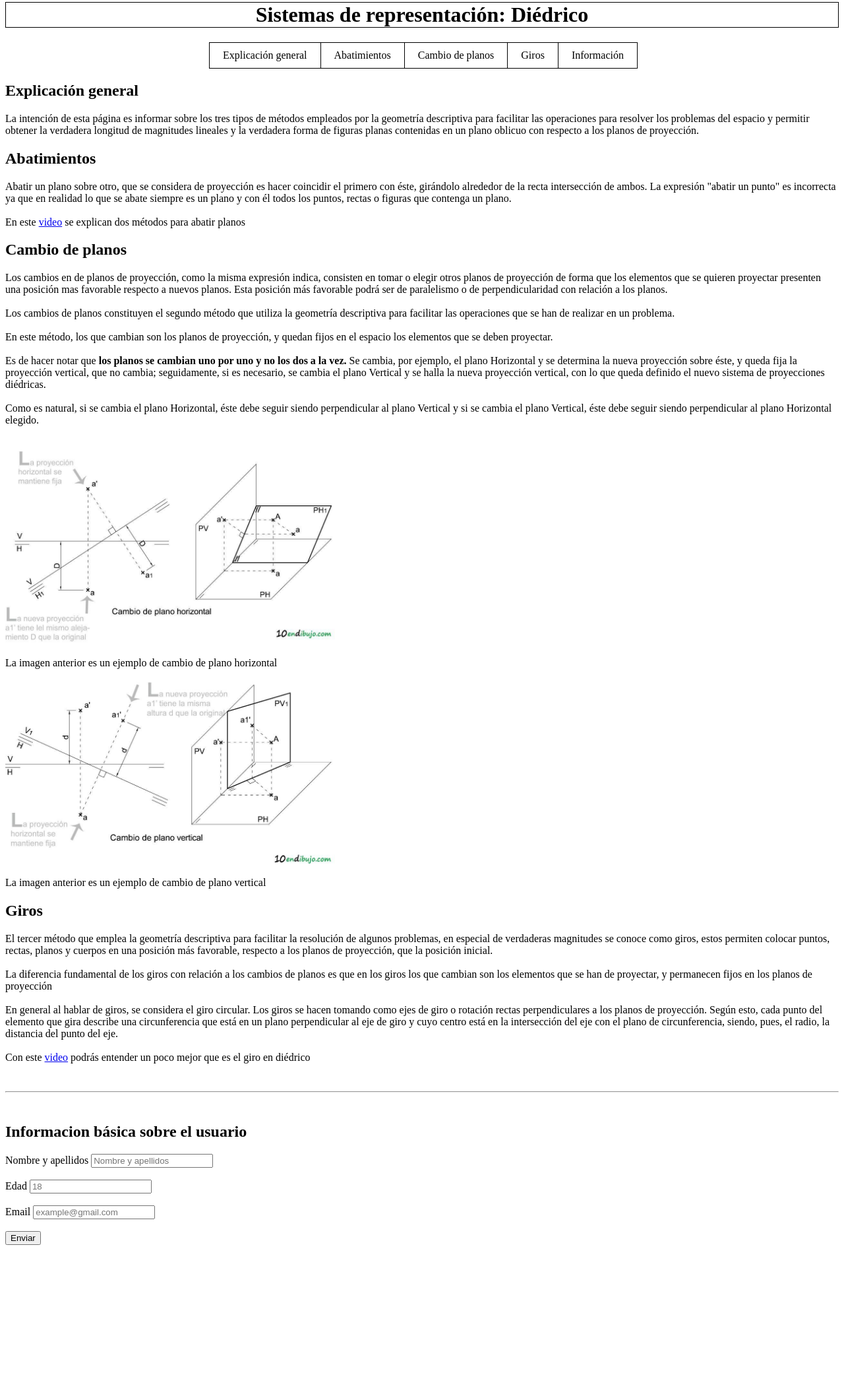
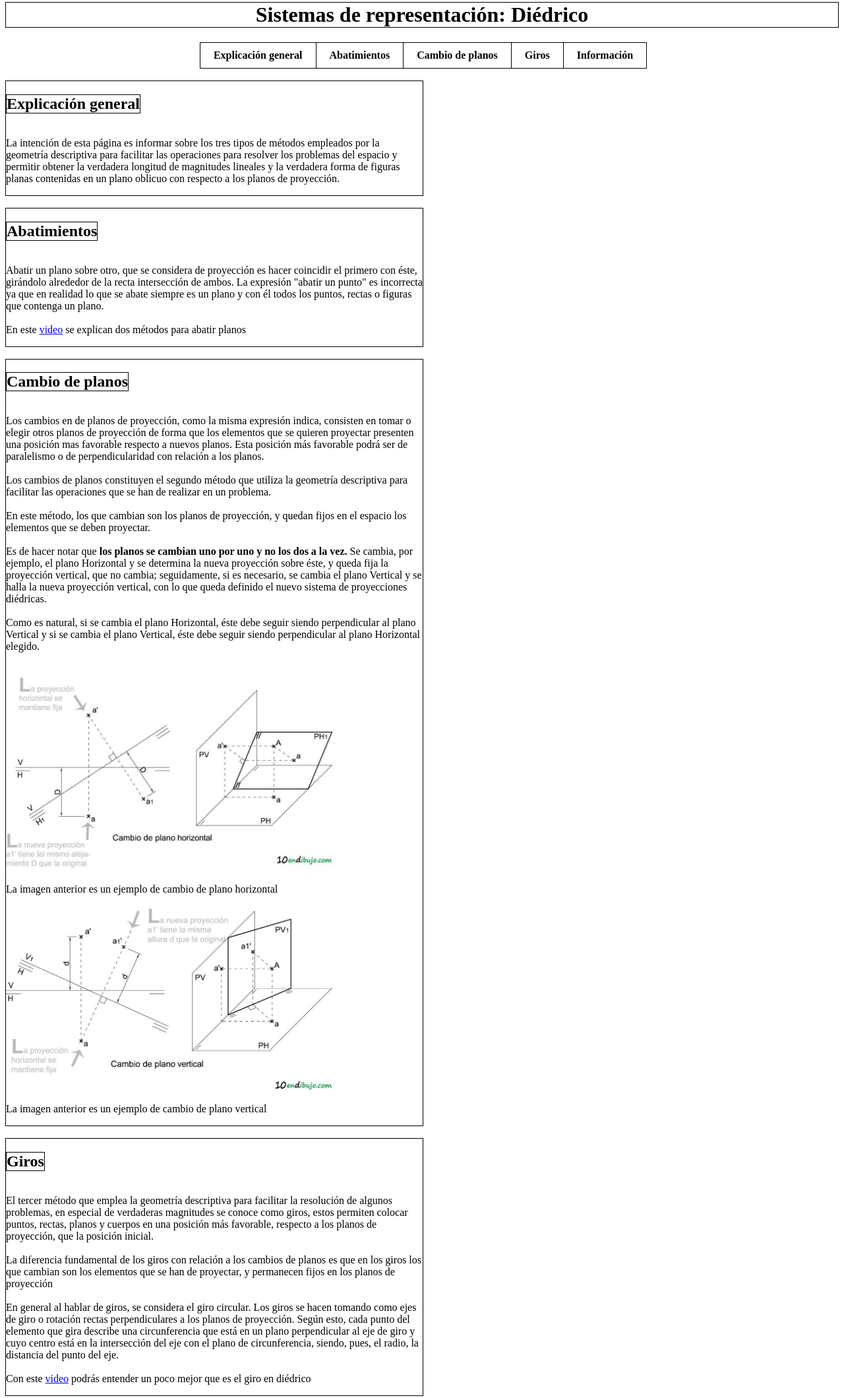
Before and after one commit to Jorgego30/Tarea-TICs-HTML, a plain HTML site: page Primera-web/index.html in a window 1280 px wide. Shown: the part 18-2137 px from the top of the page at 66% size. Before the commit the page ends 1913 px from the top, so only its background shows below. Drawn offline with Linux system fonts and the light colour scheme.

Commit message:
Empiezo a dar forma a la pagina metiendo los articulos en recuadros

```diff
--- a/Primera-web/index.html
+++ b/Primera-web/index.html
@@ -23,6 +23,8 @@
         </nav>
     </header>
 
+    <br/>
+
     <article class="post" id="Explicación-General" >
         <section>
             <h2>Explicación general</h2>
@@ -31,6 +33,8 @@
             con respecto a los planos de proyección.</p>
         </section>
     </article>
+
+    <br>
 
     <article class="post" id="Abatimientos">
         <section>
@@ -42,6 +46,8 @@
         En este <a href="https://youtu.be/xxF-EMrJiDA" target="_blank">video</a> se explican dos métodos para abatir planos</p>
         </section>
     </article>
+
+    <br>
 
     <article class="post" id="Cambio-de-Planos">
         <section>
@@ -69,6 +75,8 @@
         </section>
     </article>
 
+    <br>
+
     <article class="post" id="Giros">
         <section>
             <h2>Giros</h2>
@@ -90,19 +98,19 @@
     <br><hr><br>
 
     <div class="Información" id="Informacion">
-        <h2>Informacion básica sobre el usuario</h2>
+        <h2>Información básica sobre el usuario</h2>
         <form action="mailto:direccion@correo.com " enctype="text/plain" method="post">
 
             <label for="Nombre">Nombre y apellidos</label>
-            <input type="text" id="Nombre" placeholder="Nombre y apellidos"/>
+            <input class="input" type="text" id="Nombre" placeholder="Nombre y apellidos"/>
             <br><br>
             <label for="Edad">Edad</label>
-            <input type="number" id="Edad" placeholder="18"/>
+            <input class="input" type="number" id="Edad" placeholder="18"/>
             <br><br>
             <label for="email">Email</label>
-            <input type="email" id="email" placeholder="example@gmail.com"/>
+            <input class="input" type="email" id="email" placeholder="example@gmail.com"/>
             <br><br>
-            <button type="submit">Enviar</button>
+            <button type="submit" id="enviar">Enviar</button>
         </form>
 
     </div>
--- a/Primera-web/style.css
+++ b/Primera-web/style.css
@@ -30,10 +30,70 @@ nav ul li:first-child{
 nav ul li a {
     display: block;
     padding: 10px 20px;
-    color: #000000;
+    color: black;
+    font-weight: bold;
     text-decoration: none;
 }
 
 nav ul li a:hover {
     background-color: #ffffff;
 }
+
+#Explicación-General{
+    width: 50%;
+    margin: 0;
+    border: 1px solid black;
+    text-align: left;
+}
+
+#Explicación-General h2{
+    display:inline-block;
+    border: 1px solid black;
+}
+
+#Abatimientos{
+    width: 50%;
+    margin: 0;
+    border: 1px solid black;
+    text-align: left;
+}
+
+#Abatimientos h2{
+    display: inline-block;
+    border: 1px solid black;
+}
+
+#Cambio-de-Planos{
+    width: 50%;
+    margin: 0;
+    border: 1px solid black;
+    text-align: left;
+}
+
+#Cambio-de-Planos h2{
+    display: inline-block;
+    border: 1px solid black;
+}
+
+#Giros{
+    width: 50%;
+    margin: 0;
+    border: 1px solid black;
+    text-align: left;
+}
+
+#Giros h2{
+    display: inline-block;
+    border: 1px solid black;
+}
+
+.input{
+    border: 1px solid black;
+    border-radius: 5px;
+}
+
+#enviar{
+    border: 1px solid black;
+    border-radius: 100px;
+    background-color: rgba(92, 190, 0, 0.5);
+}
```
